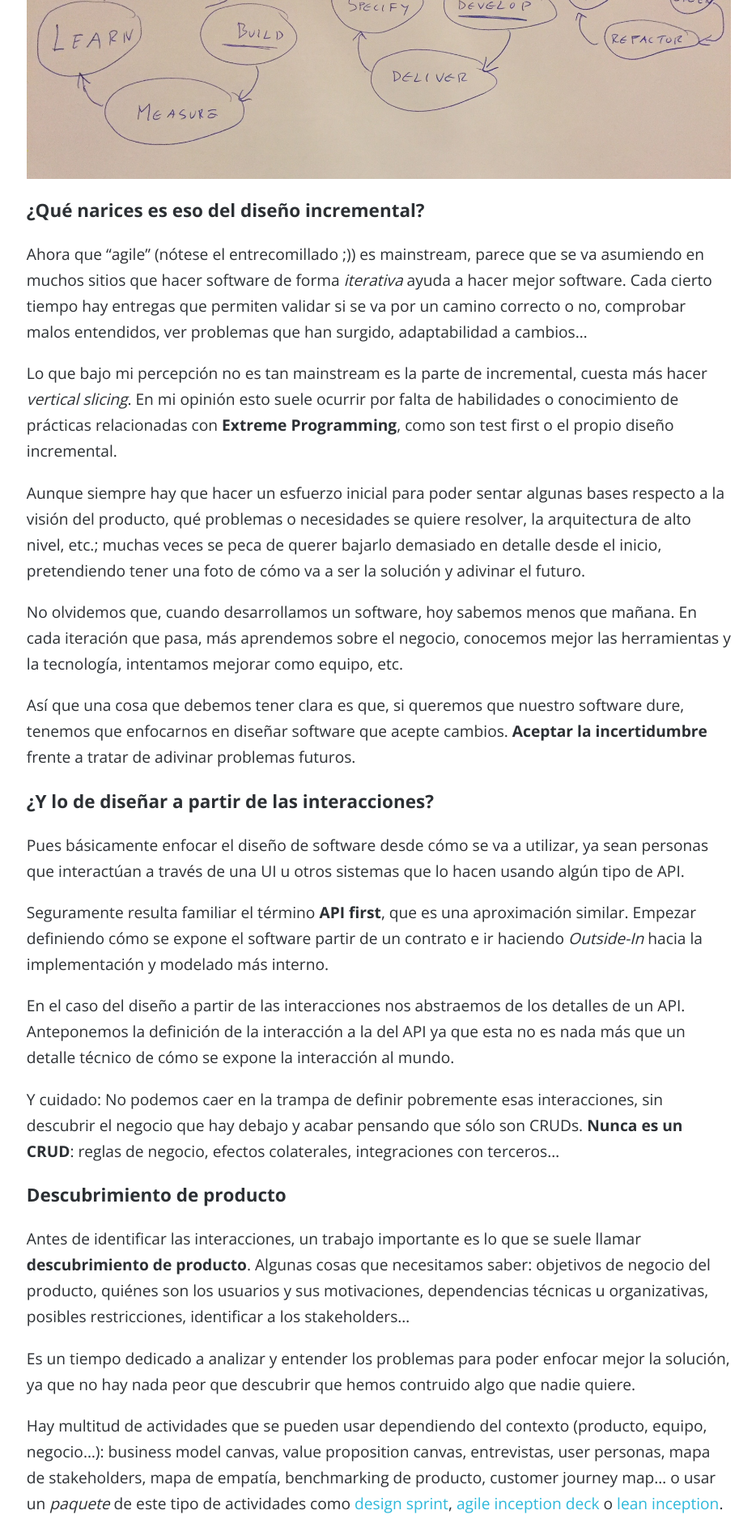
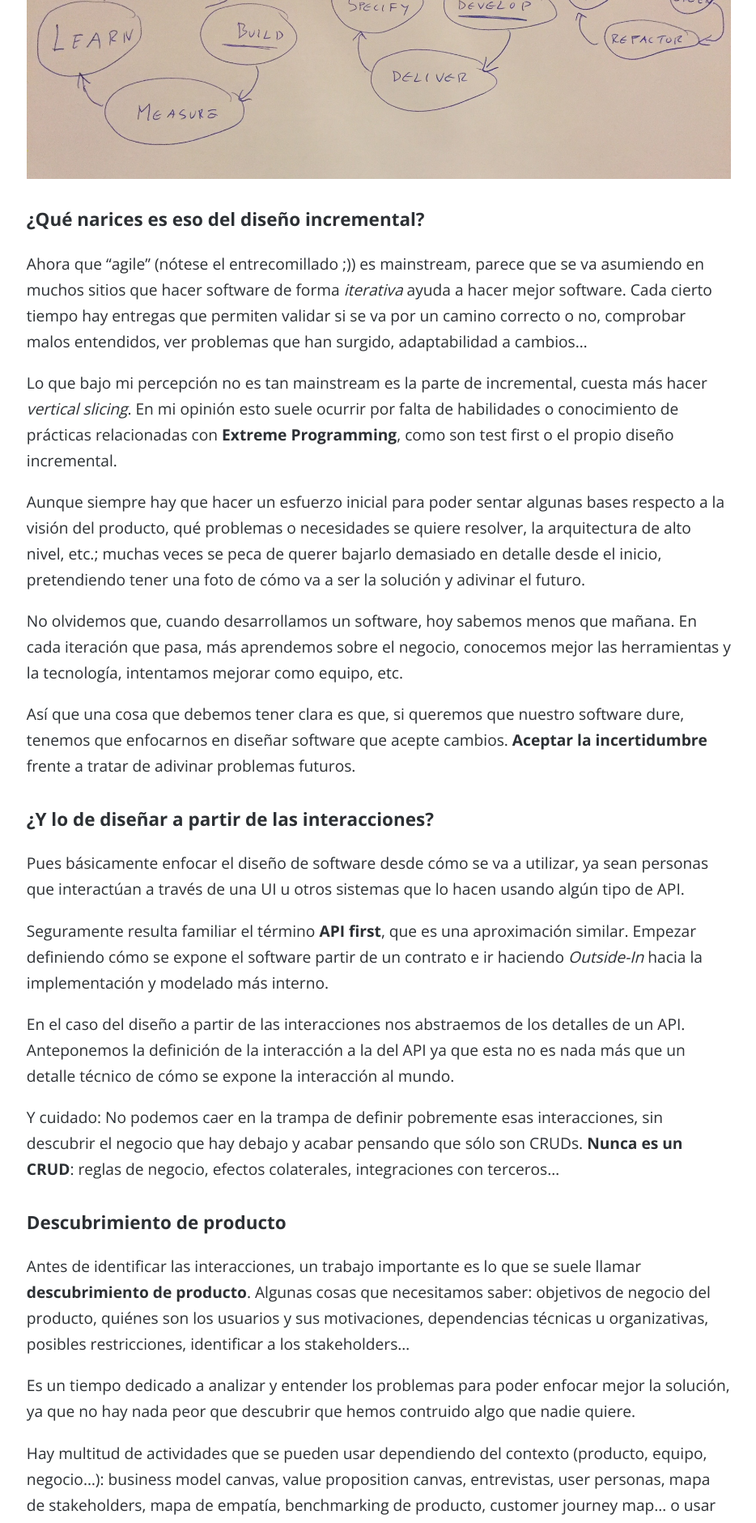
Before and after one commit to danilat/danilat.github.io, a Jekyll site: the page built from weblog/index.html, in a window 1280 px wide. Shown: the part 694-2575 px from the top of the page at 81% size, without its empty margins (172-1106 px from the left). Built offline with Jekyll 4.4.1, drawn with Linux system fonts in a browser that asks for light colours; the list of posts is cut into pages by our own code.

Commit message:
improvements for posts styles: a frame style for images and more margin for h3

```diff
--- a/css/main.scss
+++ b/css/main.scss
@@ -352,6 +352,9 @@ section.intro{
             line-height: 1.2em;
         }
     }
+    h3{
+      margin-top:1.5em;
+    }
     article{
         margin-bottom: 80px;
         @media only screen and (max-width: 425px) {
@@ -397,6 +400,10 @@ section.intro{
         }
         img {
           width: 100%;
+        }
+        .frame{
+          border: 2px #e1e8ed solid;
+          margin: 1.3em 0;
         }
     }
     #nav-below.navigation-paging{
```
